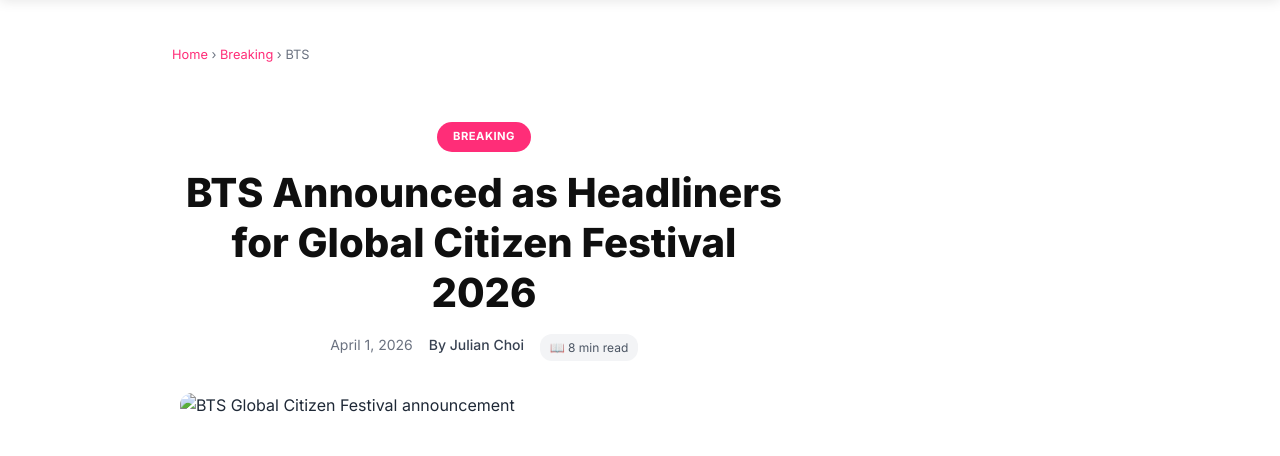
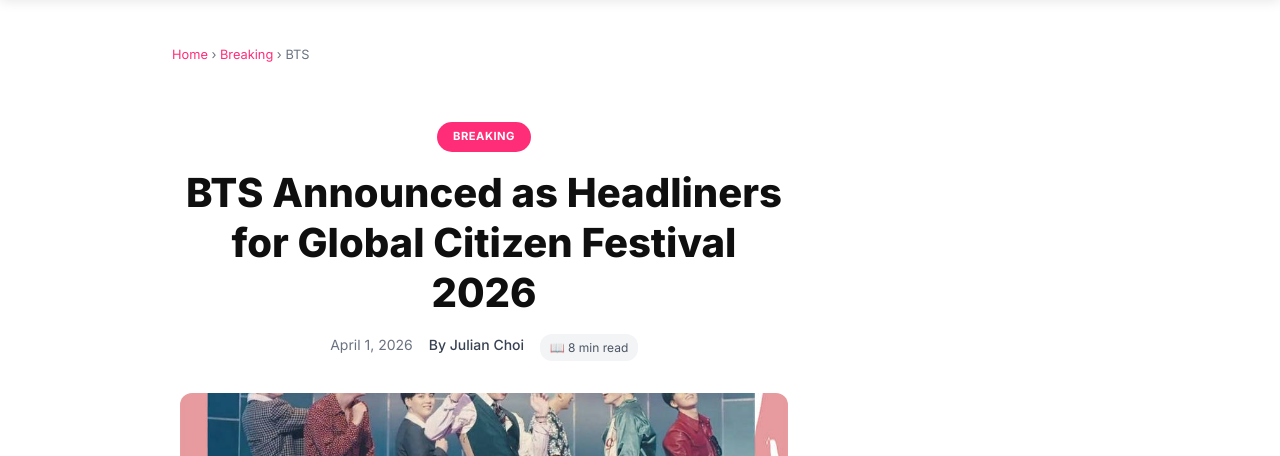
Before and after one commit to NikoClaws/asianbus-wire, a website: page article101.html in a window 1280 px wide. Shown: the part 275-731 px from the top of the page. Drawn offline with Linux system fonts and the light colour scheme.

Commit message:
Fix: Replace broken bts-global-citizen.jpg image with bts-group.jpg

```diff
--- a/article101.html
+++ b/article101.html
@@ -12,7 +12,7 @@
     <meta property="og:site_name" content="AsianBus News">
     <meta property="og:title" content="BTS Announced as Headliners for Global Citizen Festival 2026">
     <meta property="og:description" content="BTS has been officially announced as headliners for Global Citizen Festival 2026, marking their return to major international festivals.">
-    <meta property="og:image" content="https://asianbus.com/images/bts-global-citizen.jpg">
+    <meta property="og:image" content="https://asianbus.com/images/bts-group.jpg">
     <meta property="og:url" content="https://asianbus.com/article101.html">
     <meta property="article:published_time" content="2026-04-01T10:00:00+09:00">
     <meta property="article:section" content="Breaking">
@@ -20,7 +20,7 @@
     <meta name="twitter:card" content="summary_large_image">
     <meta name="twitter:site" content="@AsianBusWire">
     <meta name="twitter:title" content="BTS Announced as Headliners for Global Citizen Festival 2026">
-    <meta name="twitter:image" content="https://asianbus.com/images/bts-global-citizen.jpg">
+    <meta name="twitter:image" content="https://asianbus.com/images/bts-group.jpg">
 
     <link rel="preconnect" href="https://fonts.googleapis.com">
     <link rel="preconnect" href="https://fonts.gstatic.com" crossorigin>
@@ -66,7 +66,7 @@
                 </header>
 
                 <div class="featured-image">
-                    <img src="images/bts-global-citizen.jpg" alt="BTS Global Citizen Festival announcement" loading="eager">
+                    <img src="images/bts-group.jpg" alt="BTS Global Citizen Festival announcement" loading="eager">
                 </div>
 
                 <div class="content">
```
